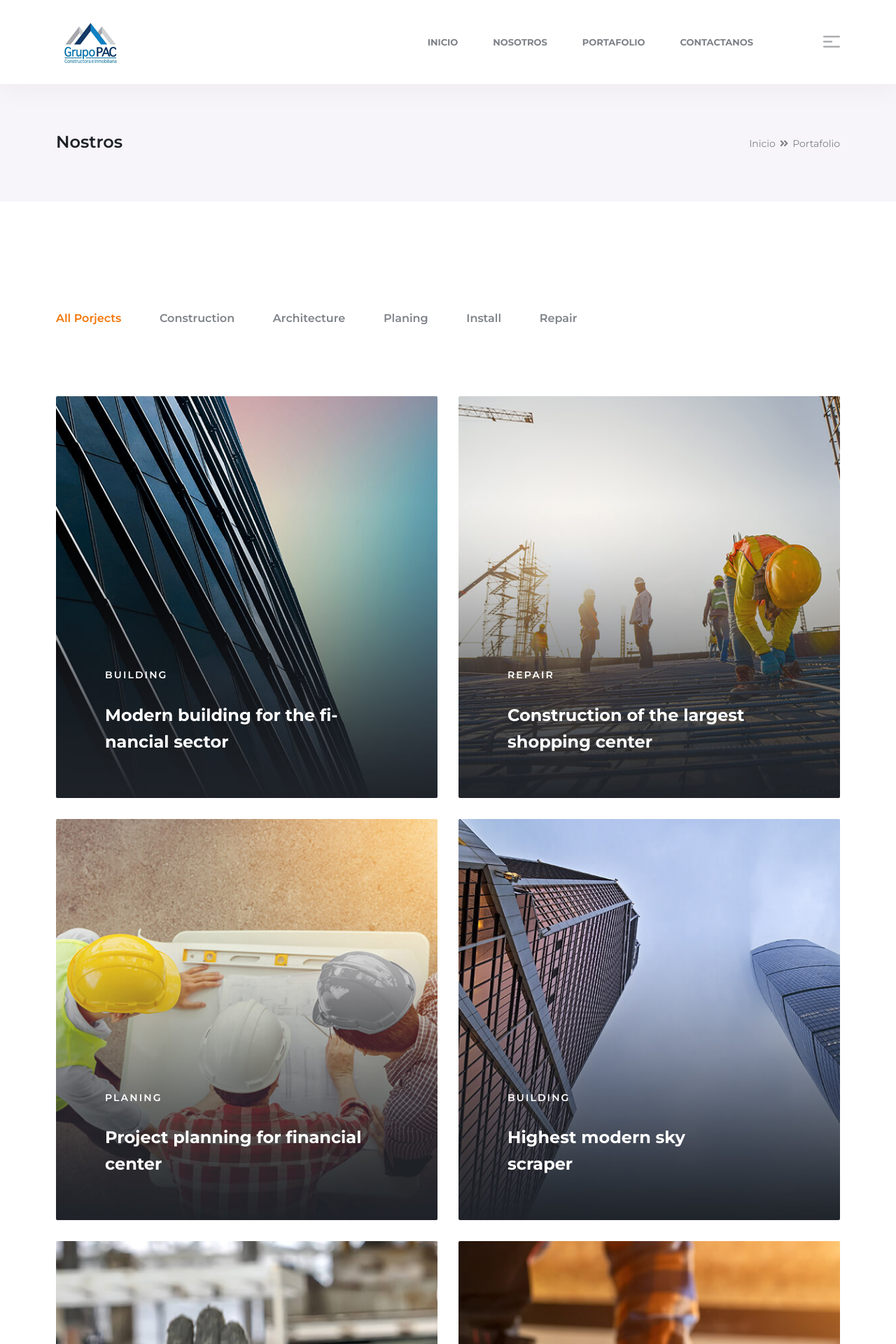
After one commit to alexaderramos/grupopac-django, a Django app: page /portafolio/ in a window 1280 px wide. The commit adds this page. Shown: the top 1920 px of the page at 70% size. Run offline with Django 3.2, Linux system fonts and the light colour scheme; some libraries are stand-ins or nearby versions; some web fonts are replaced.

Commit message:
portfolios

```diff
--- a/app/views.py
+++ b/app/views.py
@@ -44,6 +44,10 @@ def contact(request):
     return render(request, 'contact.html', context)
 
 
+def portfolio(request):
+    return render(request, 'portfolio.html')
+
+
 def page_404(request, exception):
     return page_not_found(request, exception, template_name='errors/404.html')
 
--- a/grupopac/settings.py
+++ b/grupopac/settings.py
@@ -13,6 +13,8 @@ import os
 from pathlib import Path
 
 # Build paths inside the project like this: BASE_DIR / 'subdir'.
+from django.urls import reverse_lazy
+
 BASE_DIR = Path(__file__).resolve().parent.parent
 
 
@@ -127,3 +129,7 @@ USE_TZ = True
 STATIC_URL = '/static/'
 
 STATICFILES_DIRS = (os.path.join(BASE_DIR, 'static'),)
+
+LOGIN_URL= reverse_lazy('login')
+LOGIN_REDIRECT_URL = reverse_lazy('app:clients.index')
+LOGOUT_REDIRECT_URL = reverse_lazy('login')
--- a/grupopac/urls.py
+++ b/grupopac/urls.py
@@ -14,19 +14,26 @@ Including another URLconf
     2. Add a URL to urlpatterns:  path('blog/', include('blog.urls'))
 """
 from django.contrib import admin
+from django.contrib.auth.views import LoginView, logout_then_login
 from django.urls import path, include
 from django.conf.urls import handler404
 
-from app.views import welcome, about, contact, page_404
+from app.views import welcome, about, contact, page_404, portfolio
+
+# from django.contrib.auth import login
 
 handler404 = page_404
 
 urlpatterns = [
-    path('admin/', admin.site.urls),
+    # path('admin/', admin.site.urls),
 
     path('', welcome, name="welcome"),
     path('nosotros/', about, name="about"),
     path('contactanos/', contact, name="contact"),
+    path('portafolio/', portfolio, name="portfolio"),
 
-    path('clientes/', include(('app.urls', 'app'))),
+    path('panel/', include(('app.urls', 'app'))),
+
+    path('panel/login/', LoginView.as_view(template_name='auth/login.html'), name="login"),
+    path('panel/logout/', logout_then_login, name="logout")
 ]
--- a/templates/layouts/partials/menus/items/menu-items.html
+++ b/templates/layouts/partials/menus/items/menu-items.html
@@ -1,4 +1,4 @@
 <li class="nav-item {{ welcome_page }}"><a class="nav-link" href="{% url 'welcome' %}">Inicio </a></li>
 <li class="nav-item {{ about_page }}"><a class="nav-link" href="{% url 'about' %}">Nosotros</a></li>
-<li class="nav-item {{ portfolio_page }}"><a class="nav-link" href="contact.html">Portafolio</a></li>
+<li class="nav-item {{ portfolio_page }}"><a class="nav-link" href="{% url 'portfolio' %}">Portafolio</a></li>
 <li class="nav-item {{ contact_page }}"><a class="nav-link" href="{% url 'contact' %}">Contactanos</a></li>
--- /dev/null
+++ b/templates/portfolio.html
@@ -0,0 +1,176 @@
+{% extends 'layouts/app.html' %}
+{% load static %}
+
+{% block page-title %}| Portafolio{% endblock %}
+
+{% block css %}
+<link rel="stylesheet" href="{% static 'assets/vendors/odometer/odometer.css' %}" />
+{% endblock %}
+
+
+{% block header %}
+{% include 'layouts/partials/menus/menu-default.html' %}
+{% endblock %}
+
+{% block breadcrumb-area %}
+<section class="breadcrumb_area">
+    <div class="container">
+        <div class="d-flex justify-content-between">
+            <div class="left"><h4>Nostros</h4></div>
+            <div class="right">
+                <ul class="nav">
+                    <li><a href="{% url 'welcome' %}">Inicio</a></li>
+                    <li><a href="{% url 'portfolio' %}">Portafolio</a></li>
+                </ul>
+            </div>
+        </div>
+    </div>
+</section>
+{% endblock %}
+
+{% block content %}
+    <section class="projects_area pt_200">
+                <div class="container">
+                    <div id="portfolio_filter" class="portfolio_filter">
+                        <div data-filter="*" class="portfolio_filter_item active">All Porjects</div>
+                        <div data-filter=".cons" class="portfolio_filter_item">Construction</div>
+                        <div data-filter=".arch" class="portfolio_filter_item">Architecture</div>
+                        <div data-filter=".plan" class="portfolio_filter_item">Planing</div>
+                        <div data-filter=".install" class="portfolio_filter_item">Install</div>
+                        <div data-filter=".repair" class="portfolio_filter_item">Repair</div>
+                    </div>
+                    <div class="row projects_inner">
+                        <div class="col-md-6 cons repair">
+                            <div class="pr_slider_item project_item">
+                                <img src="{% static 'assets/img/projects/project-1.jpg' %}" alt="" />
+                                <div class="hover-content">
+                                    <h6>Building</h6>
+                                    <h4>
+                                        Modern building for the fi-<br />
+                                        nancial sector
+                                    </h4>
+                                    <a href="#" class="theme_btn_two hover_style1" data-text="See project" tabindex="0">View projetcs</a>
+                                </div>
+                            </div>
+                        </div>
+                        <div class="col-md-6 install plan">
+                            <div class="pr_slider_item project_item">
+                                <img src="{% static 'assets/img/projects/project-2.jpg' %}" alt="" />
+                                <div class="hover-content">
+                                    <h6>Repair</h6>
+                                    <h4>
+                                        Construction of the largest <br />
+                                        shopping center
+                                    </h4>
+                                    <a href="#" class="theme_btn_two hover_style1" data-text="See project" tabindex="0">View projetcs</a>
+                                </div>
+                            </div>
+                        </div>
+                        <div class="col-md-6 arch">
+                            <div class="pr_slider_item project_item">
+                                <img src="{% static 'assets/img/projects/project-3.jpg' %}" alt="" />
+                                <div class="hover-content">
+                                    <h6>Planing</h6>
+                                    <h4>
+                                        Project planning for financial <br />
+                                        center
+                                    </h4>
+                                    <a href="#" class="theme_btn_two hover_style1" data-text="See project" tabindex="0">View projetcs</a>
+                                </div>
+                            </div>
+                        </div>
+                        <div class="col-md-6 repair">
+                            <div class="pr_slider_item project_item">
+                                <img src="{% static 'assets/img/projects/project-4.jpg' %}" alt="" />
+                                <div class="hover-content">
+                                    <h6>Building</h6>
+                                    <h4>
+                                        Highest modern sky<br />
+                                        scraper
+                                    </h4>
+                                    <a href="#" class="theme_btn_two hover_style1" data-text="See project" tabindex="0">View projetcs</a>
+                                </div>
+                            </div>
+                        </div>
+                        <div class="col-md-6 install plan">
+                            <div class="pr_slider_item project_item">
+                                <img src="{% static 'assets/img/projects/project-5.jpg' %}" alt="" />
+                                <div class="hover-content">
+                                    <h6>Building</h6>
+                                    <h4>
+                                        Construction project <br />
+                                        building
+                                    </h4>
+                                    <a href="#" class="theme_btn_two hover_style1" data-text="See project" tabindex="0">View projetcs</a>
+                                </div>
+                            </div>
+                        </div>
+                        <div class="col-md-6 arch cons">
+                            <div class="pr_slider_item project_item">
+                                <img src="{% static 'assets/img/projects/project-6.jpg' %}" alt="" />
+                                <div class="hover-content">
+                                    <h6>Repair</h6>
+                                    <h4>
+                                        Repair and modification of<br />
+                                        family property
+                                    </h4>
+                                    <a href="#" class="theme_btn_two hover_style1" data-text="See project" tabindex="0">View projetcs</a>
+                                </div>
+                            </div>
+                        </div>
+                        <div class="col-md-6 repair">
+                            <div class="pr_slider_item project_item">
+                                <img src="{% static 'assets/img/projects/project-7.jpg' %}" alt="" />
+                                <div class="hover-content">
+                                    <h6>Construction</h6>
+                                    <h4>
+                                        Construction of family <br />
+                                        home
+                                    </h4>
+                                    <a href="#" class="theme_btn_two hover_style1" data-text="See project" tabindex="0">View projetcs</a>
+                                </div>
+                            </div>
+                        </div>
+                        <div class="col-md-6 install">
+                            <div class="pr_slider_item project_item">
+                                <img src="{% static 'assets/img/projects/project-8.jpg' %}" alt="" />
+                                <div class="hover-content">
+                                    <h6>Install</h6>
+                                    <h4>
+                                        Complete solar panel <br />
+                                        installations
+                                    </h4>
+                                    <a href="#" class="theme_btn_two hover_style1" data-text="See project" tabindex="0">View projetcs</a>
+                                </div>
+                            </div>
+                        </div>
+                    </div>
+                    <div class="pagination_area">
+                        <nav aria-label="Page navigation example">
+                            <ul class="pagination">
+                                <li class="page-item"><a class="page-link" href="#">Prev</a></li>
+                                <li class="page-item"><a class="page-link" href="#">1</a></li>
+                                <li class="page-item active"><a class="page-link" href="#">2</a></li>
+                                <li class="page-item"><a class="page-link" href="#">3</a></li>
+                                <li class="page-item"><a class="page-link" href="#">4</a></li>
+                                <li class="page-item"><a class="page-link" href="#">...</a></li>
+                                <li class="page-item"><a class="page-link" href="#">18</a></li>
+                                <li class="page-item"><a class="page-link" href="#">Next</a></li>
+                            </ul>
+                        </nav>
+                    </div>
+                </div>
+            </section>
+
+{% endblock %}
+
+{% block scripts %}
+    <script src="{% static 'assets/vendors/isotope/imagesloaded.pkgd.min.js' %}"></script>
+    <script src="{%  static 'assets/vendors/isotope/isotope.pkgd.min.js' %}"></script>
+    <script src="{% static 'assets/vendors/image-hover/three.min.js' %}"></script>
+    <script src="{% static 'assets/vendors/image-hover/TweenMax.min.js' %}"></script>
+    <script src="{% static 'assets/vendors/image-hover/hover.js' %}"></script>
+    <script src="{% static 'assets/vendors/odometer/viewport.jquery.js' %}"></script>
+    <script src="{% static 'assets/vendors/odometer/odometer.min.js' %}"></script>
+
+{% endblock %}
```
Also changed, not shown: templates/auth/login.html (added, +30 -0 lines), templates/clients/index.html (+34 -1 lines), templates/layouts/app_2.html (+13 -4 lines).
